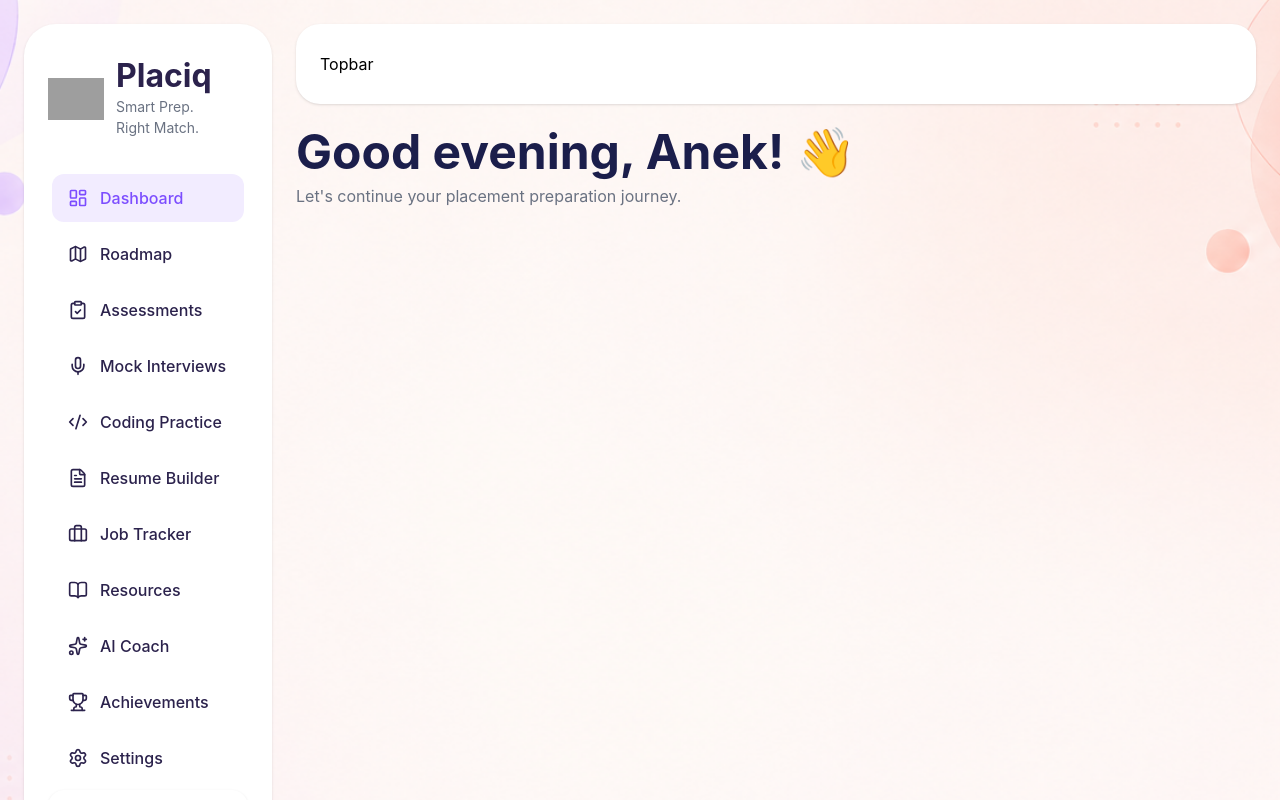
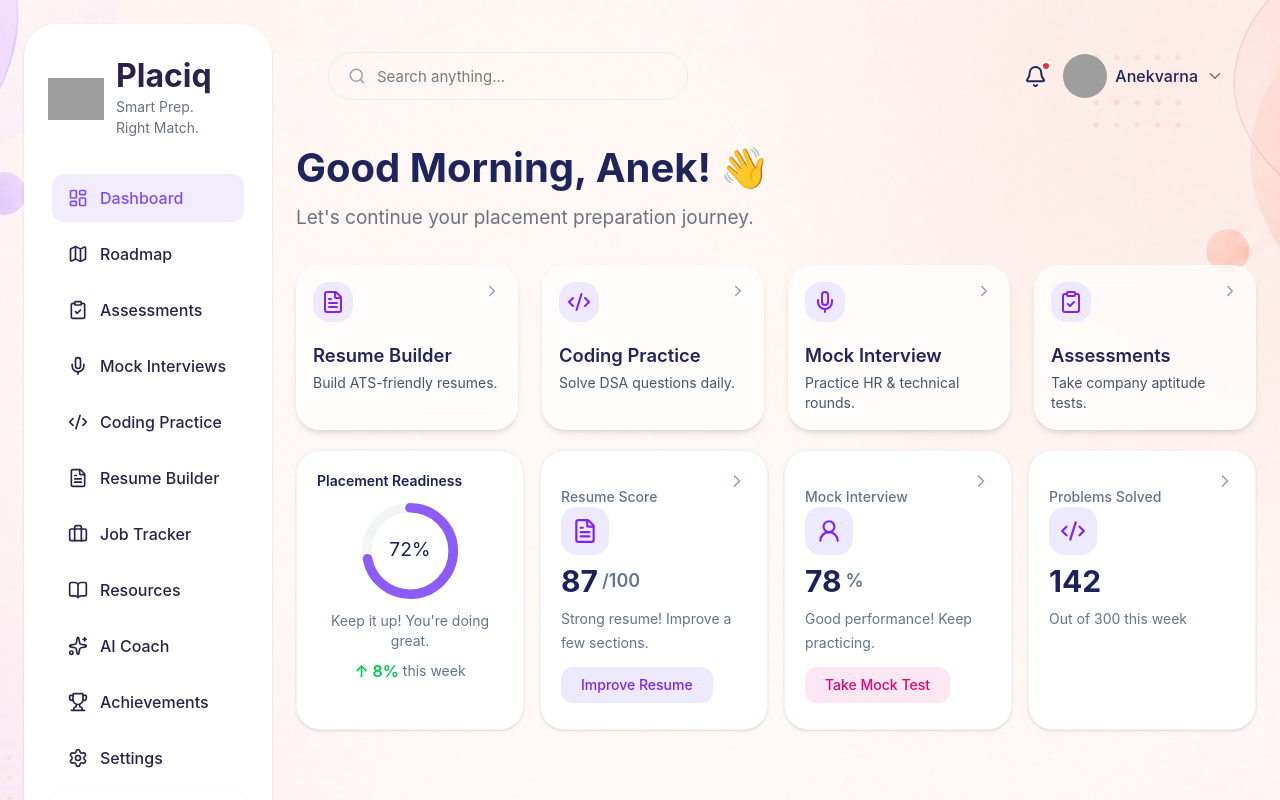
Before and after one commit to ananyavisen/Placiq, a React (Vite) app in the folder frontend/: page / in a window 1280 px wide. Shown: the top 800 px of the page. Built offline with nearby package versions, Linux system fonts and the light colour scheme; grey boxes are pictures that could not be loaded.

Commit message:
Implement dashboard stats section

```diff
--- a/frontend/package.json
+++ b/frontend/package.json
@@ -13,6 +13,7 @@
     "@tailwindcss/vite": "^4.3.3",
     "lucide-react": "^1.28.0",
     "react": "^19.2.8",
+    "react-circular-progressbar": "^2.2.0",
     "react-dom": "^19.2.8",
     "tailwindcss": "^4.3.3"
   },
--- /dev/null
+++ b/frontend/src/Components/Dashboard/ActionCard.jsx
@@ -0,0 +1,48 @@
+import { ChevronRight } from "lucide-react";
+
+export default function ActionCard({
+  icon,
+  title,
+  description,
+}) {
+  return (
+    <div
+      className="
+        bg-white/70
+        backdrop-blur-md
+        border border-white/60
+        rounded-3xl
+        p-4
+        shadow-md
+        hover:shadow-xl
+        hover:border-violet-200
+        hover:bg-white
+        hover:-translate-y-1
+        transition-all
+        duration-300
+        cursor-pointer
+      "
+    >
+      <div className="flex items-start justify-between">
+        <div className="w-10 h-10 rounded-2xl bg-violet-100 flex items-center justify-center text-violet-600">
+          {icon}
+        </div>
+
+        <ChevronRight
+          size={18}
+          className="text-slate-400
+          transition
+         group-hover:translate-x-1"
+        />
+      </div>
+
+      <h3 className="mt-5 text-[1.15rem] font-semibold font-semibold text-[#22245A]">
+        {title}
+      </h3>
+
+      <p className="mt-1 text-sm text-slate-600 leading-5">
+        {description}
+      </p>
+    </div>
+  );
+}
--- a/frontend/src/Components/Dashboard/Dashboard.jsx
+++ b/frontend/src/Components/Dashboard/Dashboard.jsx
@@ -1,6 +1,8 @@
 import Sidebar from "./Sidebar";
 import Topbar from "./Topbar";
 import Welcome from "./Welcome";
+import StatsGrid from "./StatsGrid";
+import QuickActions from "./QuickActions";
 
 import bg from "../../assets/bg.png";
 
@@ -18,6 +20,8 @@ export default function Dashboard() {
         <div className="flex-1">
           <Topbar />
           <Welcome />
+          <QuickActions />
+           <StatsGrid />
         </div>
       </div>
     </div>
--- /dev/null
+++ b/frontend/src/Components/Dashboard/PlacementReadiness.jsx
@@ -0,0 +1,48 @@
+import {
+  CircularProgressbar,
+  buildStyles,
+} from "react-circular-progressbar";
+import "react-circular-progressbar/dist/styles.css";
+
+const PlacementReadiness = () => {
+  const value = 72;
+
+  return (
+    <div className="bg-white rounded-3xl p-5 h-[280px] shadow-sm border border-gray-100 hover:shadow-lg transition-all">
+
+      <h3 className="text-sm font-semibold text-[#1C225B]">
+        Placement Readiness
+      </h3>
+
+      <div className="w-24 h-24 mx-auto mt-3">
+        <CircularProgressbar
+          value={value}
+          text={`${value}%`}
+          strokeWidth={10}
+          styles={buildStyles({
+            textSize: "20px",
+            textColor: "#1C225B",
+            pathColor: "#8B5CF6",
+            trailColor: "#F3F4F6",
+          })}
+        />
+      </div>
+
+      <p className="text-center text-sm text-slate-500 mt-3">
+        Keep it up! You're doing great.
+      </p>
+
+      <div className="flex justify-center items-center gap-1 mt-2">
+        <span className="text-green-500 font-semibold">
+          ↑ 8%
+        </span>
+
+        <span className="text-slate-500 text-sm">
+          this week
+        </span>
+      </div>
+    </div>
+  );
+};
+
+export default PlacementReadiness;
--- a/frontend/src/Components/Dashboard/QuickActions.jsx
+++ b/frontend/src/Components/Dashboard/QuickActions.jsx
@@ -0,0 +1,40 @@
+import {
+  FileText,
+  Code2,
+  Mic,
+  ClipboardCheck,
+} from "lucide-react";
+
+import ActionCard from "./ActionCard";
+
+export default function QuickActions() {
+  return (
+    <div className="mt-8 grid grid-cols-4 gap-6">
+
+      <ActionCard
+        icon={<FileText size={24} />}
+        title="Resume Builder"
+        description="Build ATS-friendly resumes."
+      />
+
+      <ActionCard
+        icon={<Code2 size={24} />}
+        title="Coding Practice"
+        description="Solve DSA questions daily."
+      />
+
+      <ActionCard
+        icon={<Mic size={24} />}
+        title="Mock Interview"
+        description="Practice HR & technical rounds."
+      />
+
+      <ActionCard
+        icon={<ClipboardCheck size={24} />}
+        title="Assessments"
+        description="Take company aptitude tests."
+      />
+
+    </div>
+  );
+}
--- /dev/null
+++ b/frontend/src/Components/Dashboard/StatCard.jsx
@@ -0,0 +1,58 @@
+import { ChevronRight } from "lucide-react";
+
+const StatCard = ({
+  icon,
+  title,
+  value,
+  suffix = "",
+  description,
+  buttonText,
+  buttonColor = "bg-violet-100 text-violet-600",
+}) => {
+  return (
+    <div className="bg-white rounded-3xl p-5 shadow-sm border border-gray-100 hover:shadow-lg transition-all duration-300 h-190px">
+      <div className="flex justify-between items-start">
+         <h3 className="mt-4 text-sm text-slate-500 font-medium">
+        {title}
+      </h3>
+
+
+        <ChevronRight
+          size={20}
+          className="text-slate-400 cursor-pointer hover:text-violet-600"
+        />
+      </div>
+      <div className="w-12 h-12 rounded-2xl bg-violet-100 flex items-center justify-center text-violet-600">
+          {icon}
+        </div>
+
+
+
+      <div className="mt-2 flex items-end gap-1">
+        <span className="text-3xl font-bold text-[#1C225B]">
+          {value}
+        </span>
+
+        {suffix && (
+          <span className="text-lg font-semibold text-slate-500 mb-1">
+            {suffix}
+          </span>
+        )}
+      </div>
+
+      <p className="mt-2 text-sm text-slate-500 leading-6">
+        {description}
+      </p>
+
+      {buttonText && (
+        <button
+          className={`mt-3 px-5 py-2 rounded-xl text-sm font-medium ${buttonColor}`}
+        >
+          {buttonText}
+        </button>
+      )}
+    </div>
+  );
+};
+
+export default StatCard;
--- a/frontend/src/Components/Dashboard/StatsGrid.jsx
+++ b/frontend/src/Components/Dashboard/StatsGrid.jsx
@@ -0,0 +1,47 @@
+import {
+  FileText,
+  UserRound,
+  Code2,
+} from "lucide-react";
+import PlacementReadiness from "./PlacementReadiness";
+
+import StatCard from "./StatCard";
+
+const StatsGrid = () => {
+  return (
+    <div className="grid grid-cols-4 gap-4 mt-5">
+
+      {/* Placement Readiness */}
+      <PlacementReadiness />
+
+      <StatCard
+      title="Resume Score"
+        icon={<FileText size={26} />}
+        value="87"
+        suffix="/100"
+        description="Strong resume! Improve a few sections."
+        buttonText="Improve Resume"
+      />
+
+      <StatCard
+        icon={<UserRound size={26} />}
+        title="Mock Interview"
+        value="78"
+        suffix="%"
+        description="Good performance! Keep practicing."
+        buttonText="Take Mock Test"
+        buttonColor="bg-pink-100 text-pink-600"
+      />
+
+      <StatCard
+        icon={<Code2 size={26} />}
+        title="Problems Solved"
+        value="142"
+        description="Out of 300 this week"
+      />
+
+    </div>
+  );
+};
+
+export default StatsGrid;
--- a/frontend/src/Components/Dashboard/Topbar.jsx
+++ b/frontend/src/Components/Dashboard/Topbar.jsx
@@ -1,7 +1,55 @@
+import { Search, Bell, ChevronDown } from "lucide-react";
 export default function Topbar() {
   return (
-    <div className="h-20 bg-white rounded-3xl shadow-sm mb-6 flex items-center px-6">
-      Topbar
+    <div className="mt-3 py-4 px-8 flex items-center">
+
+      {/* Search */}
+        <div className="w-[360px] relative">
+        <Search
+        size={18}
+         className="absolute left-5 top-1/2 -translate-y-1/2 text-gray-400"
+          />
+        <input
+         type="text"
+        placeholder="Search anything..."
+         className="w-full h-12 rounded-full border border-[#ECECEC] pl-12 pr-4 text-[15px] outline-none focus:border-[#8B5CF6]"
+        //  className="w-full h-11 rounded-full bg-white/80 backdrop-blur-md border border-white/40"
+         />
+        </div>
+
+      {/* Right Side */}
+      <div className="ml-auto flex items-center gap-4">
+
+  {/* Notification */}
+  <div className="relative cursor-pointer">
+    <Bell
+      size={23}
+      className="text-[#1F245C] hover:text-[#6C63FF] transition"
+    />
+
+    <span className="absolute -top-1 -right-1 w-2.5 h-2.5 bg-red-500 rounded-full border-2 border-white"></span>
+  </div>
+
+  {/* Profile */}
+  <div className="flex items-center gap-2 cursor-pointer">
+    <img
+      src="https://i.pravatar.cc/100?img=32"
+      alt="Profile"
+      className="w-11 h-11 rounded-full object-cover"
+    />
+
+    <span className="text-[16px] font-medium text-[#1F245C]">
+      Anekvarna
+    </span>
+
+    <ChevronDown
+      size={18}
+      className="text-gray-500"
+    />
+  </div>
+
+</div>
+
     </div>
   );
 }
--- a/frontend/src/Components/Dashboard/Welcome.jsx
+++ b/frontend/src/Components/Dashboard/Welcome.jsx
@@ -1,11 +1,24 @@
 export default function Welcome() {
+
+  const hour = new Date().getHours();
+
+   let greeting = "";
+
+    if (hour >= 5 && hour < 12) {
+      greeting = "Good Morning";
+    } else if (hour >= 12 && hour < 17) {
+      greeting = "Good Afternoon";
+    } else {
+      greeting = "Good Evening";
+     }
+
   return (
-    <div>
-      <h1 className="text-5xl font-bold text-[#1B1E4B]">
-        Good evening, Anek! 👋
+    <div className="mt-8">
+      <h1 className="text-[40px] font-bold text-[#1F245C] leading-none">
+        {greeting}, Anek! <span>👋</span>
       </h1>
 
-      <p className="text-gray-500 mt-2">
+      <p className="mt-4 text-[19px] text-[#6B7280]">
         Let's continue your placement preparation journey.
       </p>
     </div>
```
Also changed, not shown: 1 other file (tests, documents, lock files or other folders).
